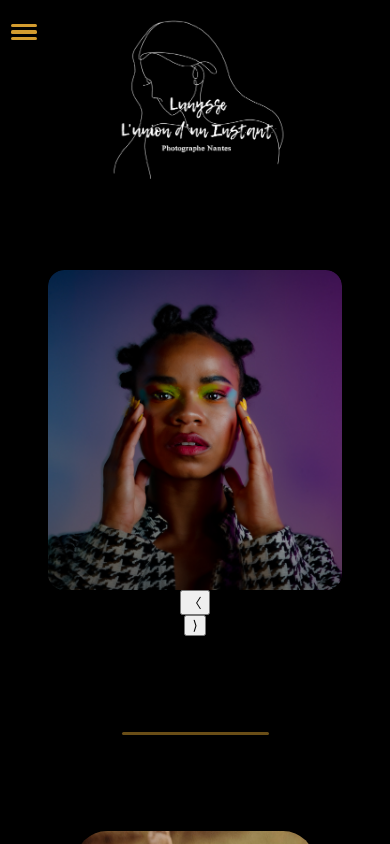
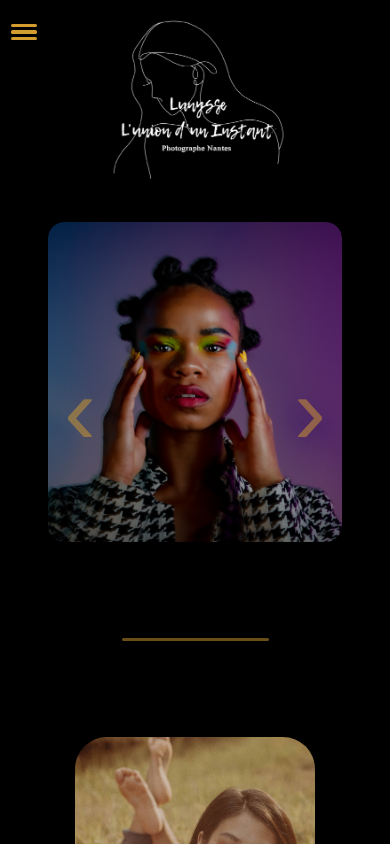
Before and after one commit to danidji/dtc_phography, a Next.js app: page / in a window 390 px wide. Shown: the top 844 px of the page. Built offline with nearby package versions, Linux system fonts and the light colour scheme.

Commit message:
style - improve header responsivity

```diff
--- a/src/components/Carousel.tsx
+++ b/src/components/Carousel.tsx
@@ -5,11 +5,13 @@ import useEmblaCarousel from 'embla-carousel-react'
 import useDetectMobileWindow from '../hooks/use-detect-mobile-window';
 import { ThemePropsType, CarouselItemType } from '../interfaces';
 import { carouselImages } from '../constants';
+import { useThemeContext } from '../state/theme.context';
 
 
 const Carousel = (): JSX.Element => {
   const [emblaRef, emblaApi] = useEmblaCarousel();
   const { isMobile } = useDetectMobileWindow();
+  const { color } = useThemeContext()
 
   const scrollPrev = useCallback(() => {
     if (emblaApi) emblaApi.scrollPrev()
@@ -35,8 +37,8 @@ const Carousel = (): JSX.Element => {
       <EmblaContainer className="container" isMobile={isMobile}>
         {renderCarouselImages()}
       </EmblaContainer>
-      <button className="embla__prev" onClick={scrollPrev}>&#x3008;</button>
-      <button className="embla__next" onClick={scrollNext}>&#x27E9;</button>
+      <ButtonPrev className="embla__prev" onClick={scrollPrev} color={color.primary}>&lsaquo;</ButtonPrev>
+      <ButtonNext className="embla__next" onClick={scrollNext} color={color.primary}>&rsaquo;</ButtonNext>
     </CarouselWrapper>
   )
 }
@@ -45,12 +47,14 @@ export default Carousel
 
 const CarouselWrapper = styled.div<ThemePropsType>`
   width: 100%;
-  margin-top:4rem;
+  margin-top:1rem;
   overflow: hidden ;
   display: flex;
   flex-direction: column;
   align-items:center ;
   border-radius: 1rem ;
+  position: relative;
+
 
   @media (min-width: 768px) {
     width: 80% ;
@@ -63,6 +67,30 @@ const CarouselWrapper = styled.div<ThemePropsType>`
   }
 
   `
+const ButtonNav = styled.button<ThemePropsType>`
+  position: absolute;
+  top : 42%;
+  font-size: 6rem ;
+  padding:0 ;
+  border:none ;
+  outline: none;
+  background-color: transparent;
+  z-index: 999 ;
+  cursor: pointer;
+  opacity: .5;
+  color: ${p => p.color};
+
+  @media (min-width: 400px) {
+    top: 38% ;
+  }
+
+`
+const ButtonPrev = styled(ButtonNav)`
+  left: 1rem ;
+`
+const ButtonNext = styled(ButtonNav)`
+  right: 1rem ;
+`
 
 const EmblaContainer = styled.div<ThemePropsType>`
   height: 20rem ;
--- a/src/components/Header.tsx
+++ b/src/components/Header.tsx
@@ -17,8 +17,10 @@ const Header = (): JSX.Element => {
           <a>
             <Image
               src="/assets/images/logo/logo.png"
-              width={isMobile ? "200rem" : "150rem"}
-              height={isMobile ? "200rem" : "150rem"}
+              // width={"200rem"}
+              // height={"200rem"}
+              width={isMobile ? "200rem" : "250rem"}
+              height={isMobile ? "200rem" : "250rem"}
             />
           </a>
         </Link>
--- a/src/components/Navbar.tsx
+++ b/src/components/Navbar.tsx
@@ -59,5 +59,15 @@ const StyledH3 = styled.h3<ThemePropsType>`
   color: ${p => p.color};
   text-decoration: ${({ isUnderline }) => isUnderline ? "underline" : "none"} ;
   margin:0 1rem ;
-  font-size:${({ isMobile }) => isMobile ? "1.7rem" : "2rem"};
+  font-size: 1.7rem;
+
+  @media (min-width: 768px) {
+    font-size: 1.5rem ;
+    margin:0 .5rem ;
+  }
+  @media (min-width: 1060px) {
+    font-size: 1.7rem ;
+    margin:0 1rem ;
+  }
+
 `
```
